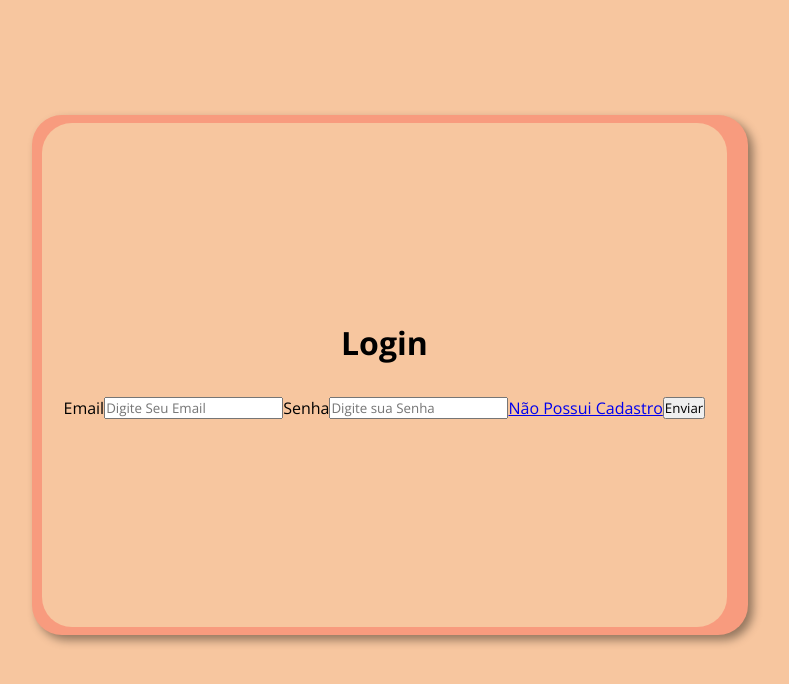
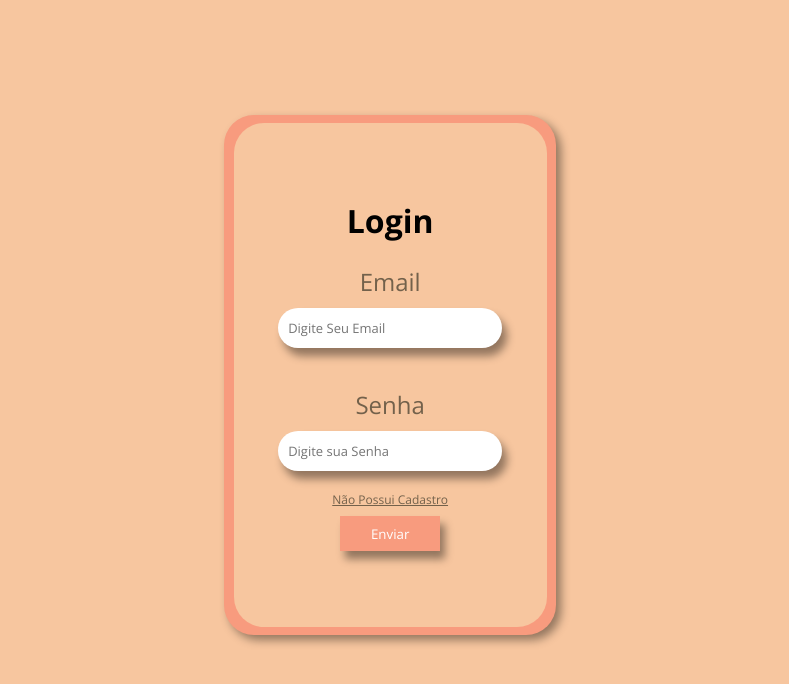
Before and after one commit to lucascwtch/belchior, a PHP site: page /view/login_page.html in a window 1280 px wide. Shown: the top 684 px of the page, without its empty margins (250-1039 px from the left). Run offline with PHP 8.4, Linux system fonts and the light colour scheme.

Commit message:
tela de login e cadastro

```diff
--- /dev/null
+++ b/assets/css/login.css
@@ -0,0 +1,134 @@
+@import url('https://fonts.googleapis.com/css?family=Open+Sans:300,400,700&display=swap');
+
+*{
+    margin: 0;
+    padding: 0;
+    box-sizing: border-box;
+    font-family: 'Open Sans', sans-serif;
+}
+
+body{
+    padding-top: 9%;
+    display: flex;
+    align-items: center;
+    justify-content: center;
+    width: 100%;
+    height: 100%;
+    display: flex;
+    background-color: #F7C69F;
+}
+
+.container{
+    display: flex;
+    align-items: center;
+    width: 26%;
+    height: 65vh;
+    display: flex;
+    border: none;
+    border-radius: 30px;
+    background-color: #F89B7E;
+    box-shadow: 5px 5px 10px rgba(0, 0, 0, 0.408);
+    padding-left: 10px;
+}
+
+.background-container{
+    display: flex;
+    align-items: center;
+    justify-content: center;
+    border-radius: 30px;
+    width: 97%;
+    height: 97%;
+    background-color: #F7C69F;
+    }
+
+.form-items{
+    justify-content: center;
+    align-items: center;
+    display: flex;
+    flex-direction: column;
+    flex-wrap: wrap;
+
+}
+
+.form-items label{
+    color: #73614B ;
+    font-size: 24px;
+}
+
+.form-items input[type="email"]{
+    outline: none;
+    border: none;
+    height: 40px;
+    width: 14rem;
+    box-shadow: 5px 8px 8px rgba(0, 0, 0, 0.408);
+    font-size: 13px;
+    margin-bottom: 40px;
+    margin-top: 10px;
+    border-radius: 20px;
+    padding: 10px;
+
+}
+
+.form-items input[type="password"]{
+    display: flex;
+    justify-content: center;
+    align-items: center;
+    padding: 10px;
+    font-size: 13px;
+    outline: none;
+    border: none;
+    height: 40px;
+    width: 14rem;
+    box-shadow: 5px 8px 8px rgba(0, 0, 0, 0.408);
+    margin-bottom: 20px;
+    margin-top: 10px;
+    border-radius: 20px;
+
+}
+
+.form-items button{
+    background-color: #F89B7E ;
+    width: 100px;
+    height: 35px;
+    outline: none;
+    border: none;
+    color: #FFFFFF;
+    box-shadow: 5px 8px 8px rgba(0, 0, 0, 0.408);
+
+}
+
+.form-items button{
+    transition: background-color .4s;
+    transition: border-radius .4s;
+
+
+}
+
+.form-items button:hover, button:focus{
+    background-color: #a66754;
+    border-radius: 2px;
+}
+
+
+
+.form-title{
+    display: flex;
+    align-items: center;
+    justify-content: center;
+    padding-bottom: 13px;
+    color: black;
+    margin-bottom: 10px;
+
+}
+
+.form-items a{
+    color:#73614B;
+    font-size: 12px;
+    margin-bottom: 8px;
+}
+
+.form-items a:hover{
+    color: white;
+
+
+}
--- a/assets/css/style.css
+++ b/assets/css/style.css
@@ -160,3 +160,41 @@ body{
     background-color: #a66754;
     border-radius: 30px;
 }
+
+.form-items input[type="email"]{
+    outline: none;
+    border: none;
+    height: 40px;
+    width: 14rem;
+    box-shadow: 5px 8px 8px rgba(0, 0, 0, 0.408);
+    font-size: 13px;
+    margin-bottom: 40px;
+    margin-top: 10px;
+    border-radius: 20px;
+    padding: 10px;
+
+}
+
+.form-items input[type="password"]{
+    display: flex;
+    justify-content: center;
+    align-items: center;
+    padding: 10px;
+    font-size: 13px;
+    outline: none;
+    border: none;
+    height: 40px;
+    width: 14rem;
+    box-shadow: 5px 8px 8px rgba(0, 0, 0, 0.408);
+    margin-bottom: 20px;
+    margin-top: 10px;
+    border-radius: 20px;
+
+}
+
+
+
+.form-items label{
+    color: #73614B ;
+    font-size: 24px;
+}
--- a/index.html
+++ b/index.html
@@ -32,6 +32,9 @@
           </li>
           <li class="nav-item">
             <a class="nav-link" href="#">Contato</a>
+          </li>
+          <li class="nav-item">
+            <a class="nav-link" href="view/login_page.html">Login</a>
           </li>
         </ul>
       </div>
--- a/model/login.php
+++ b/model/login.php
@@ -1,5 +1,5 @@
 <?php
-require("config.php");
+require("../controller/config.php");
 
 
 if (isset($_POST['email']) && isset($_POST['senha']) && $conexao != null) {
@@ -13,10 +13,10 @@ if (isset($_POST['email']) && isset($_POST['senha']) && $conexao != null) {
         $_SESSION['usuario'] = array($user['nome'], $user['adm']);
 
         echo "<script language='javascript' type='text/javascript'>
-            alert('Redirecionando!');window.location ='teste.php'</script>";
+            alert('Redirecionando!');window.location ='../index.html'</script>";
     } else {
         echo "<script language='javascript' type='text/javascript'>
-            alert('Senha ou Email Incorretos!');window.location ='index.html'</script>";
+            alert('Senha ou Email Incorretos!');window.location ='../view/login_page.html'</script>";
     }
 } else {
     echo "<script language='javascript' type='text/javascript'>
--- a/view/login_page.html
+++ b/view/login_page.html
@@ -6,7 +6,7 @@
     <meta http-equiv="X-UA-Compatible" content="IE=edge">
     <meta name="viewport" content="width=device-width, initial-scale=1.0">
 
-    <link rel="stylesheet" href="../assets/css/style.css">
+    <link rel="stylesheet" href="../assets/css/login.css">
 
     <title>Login - Belchior</title>
 </head>
@@ -16,7 +16,7 @@
         <div class="background-container">
             <div class="components">
                 <div class="form">
-                    <form method="post" action="login.php">
+                    <form method="post" action="../model/login.php">
                         <div class="form-title">
                         <h1>Login</h1>
                         </div>
@@ -25,7 +25,7 @@
                             <input type="email" id="email" name="email" placeholder="Digite Seu Email">
                             <label for="senha">Senha</label>
                             <input type="password" id="senha" name="senha" placeholder="Digite sua Senha">
-                            <a href="#">Não Possui Cadastro</a>
+                            <a href="siginup_page.html">Não Possui Cadastro</a>
                             <button id="enviar">Enviar</button>
                         </div>
                     </form>
--- a/view/siginup_page.html
+++ b/view/siginup_page.html
@@ -14,7 +14,7 @@
         <div class="background-container">
             <div class="components">
                 <div class="form">
-                    <form method="post" action="cadastro.php">
+                    <form method="post" action="../model/cadastrar.php">
                         <div class="form-title">
                             <h1>Cadastro</h1>
                         </div>
```
Also changed, not shown: model/cadastrar.php (added, +40 -0 lines).
